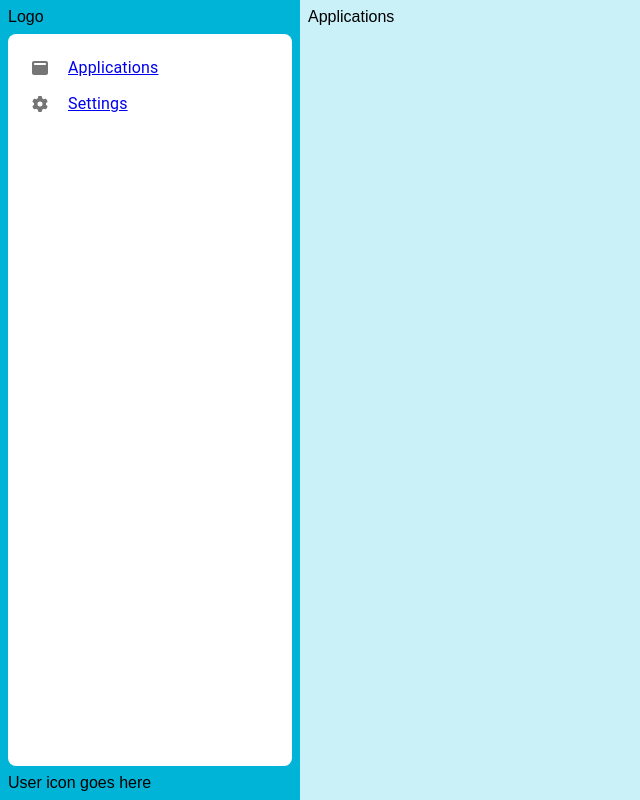
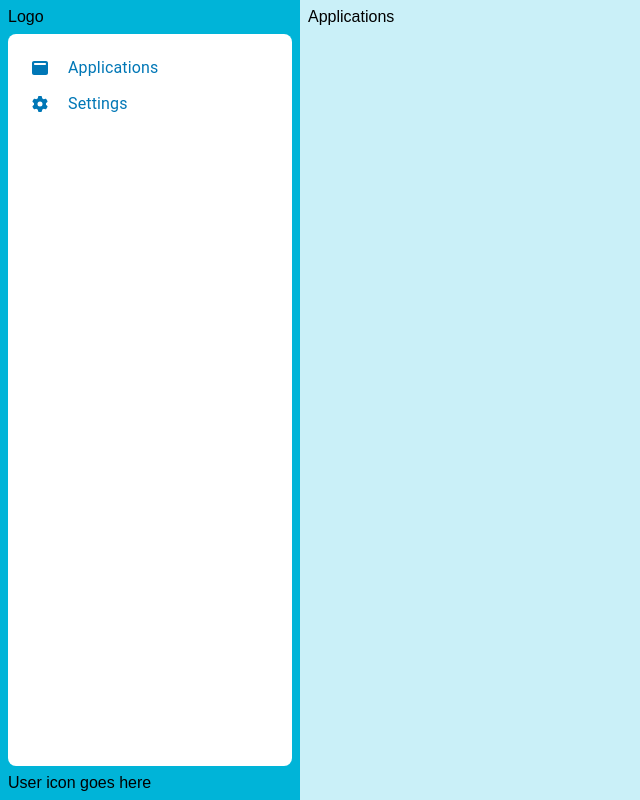
Before and after one commit to nitinsharmacs/pro-iam-frontend, a React (Create React App) app: page / in a window 1280 px wide. Shown: the whole page, without its empty margins (0-640 px from the left). Built offline with nearby package versions, Linux system fonts and the light colour scheme.

Commit message:
Add styling to active nav links

```diff
--- a/src/App.js
+++ b/src/App.js
@@ -1,4 +1,4 @@
-import { Outlet, useNavigate } from 'react-router-dom';
+import { Outlet } from 'react-router-dom';
 import Layout from './components/Layout/Layout';
 
 const App = () => {
--- a/src/components/Navbar/Navbar.jsx
+++ b/src/components/Navbar/Navbar.jsx
@@ -7,19 +7,23 @@ import MenuList from '@mui/material/MenuList';
 import MenuItem from '@mui/material/MenuItem';
 import ListItemIcon from '@mui/material/ListItemIcon';
 import Typography from '@mui/material/Typography';
-import { Link } from 'react-router-dom';
+import { NavLink } from 'react-router-dom';
 
 const NavbarItem = (props) => (
-  <Link to={props.href}>
-    <MenuItem className='navbar-item'>
-      <ListItemIcon className='navbar-item-icon'>
+  <NavLink to={props.href} className='navbar-item'>
+    <MenuItem>
+      <ListItemIcon
+        className={({ isActive, isPending }) =>
+          ['navbar-item-icon', isActive ? 'active' : ''].join(' ')
+        }
+      >
         <FontAwesomeIcon icon={props.icon} />
       </ListItemIcon>
       <Typography variant='inherit' className='navbar-item-label'>
         {props.label}
       </Typography>
     </MenuItem>
-  </Link>
+  </NavLink>
 );
 
 const Navbar = (props) => {
--- a/src/components/Navbar/Navbar.scss
+++ b/src/components/Navbar/Navbar.scss
@@ -5,6 +5,18 @@
 }
 
 .navbar-item,
-.navbar-item > .MuiTouchRipple-root {
+.navbar-item .MuiTouchRipple-root {
   border-radius: $main-border-radius;
 }
+
+.navbar-item {
+  text-decoration: none;
+}
+
+.navbar-item * {
+  color: $font-color-regular;
+}
+
+.navbar-item.active * {
+  color: $font-color-bold;
+}
--- a/src/routes/root.jsx
+++ b/src/routes/root.jsx
@@ -1,15 +1,21 @@
-import { createBrowserRouter, redirect } from 'react-router-dom';
+import { createBrowserRouter } from 'react-router-dom';
 import App from '../App';
-import Applications from '../components/Pages/Applications/Applications';
-import Settings from '../components/Pages/Settings/Settings';
+import Applications from '../Pages/Applications/Applications';
+import Settings from '../Pages/Settings/Settings';
 
 const router = createBrowserRouter([
   {
     path: '/',
     element: <App />,
     children: [
-      { path: '/', element: <Applications /> },
-      { path: '/applications', element: <Applications /> },
+      {
+        index: true,
+        element: <Applications />,
+      },
+      {
+        path: '/applications',
+        element: <Applications />,
+      },
       { path: '/settings', element: <Settings /> },
     ],
   },
--- a/src/styles/variables.scss
+++ b/src/styles/variables.scss
@@ -1,4 +1,6 @@
 $main-bg-color: #caf0f8;
 $sidebar-bg-color: #00b4d8;
+$font-color-bold: #03045e;
+$font-color-regular: #0077b6;
 $main-padding: 0.5rem;
 $main-border-radius: 0.5rem;
```
Also changed, not shown: src/Pages/Applications/Applications.jsx (renamed from src/components/Pages/Applications/Applications.jsx), src/Pages/Applications/Applications.scss (added), src/Pages/Settings/Settings.jsx (renamed from src/components/Pages/Settings/Settings.jsx), src/Pages/Settings/Settings.scss (added).
